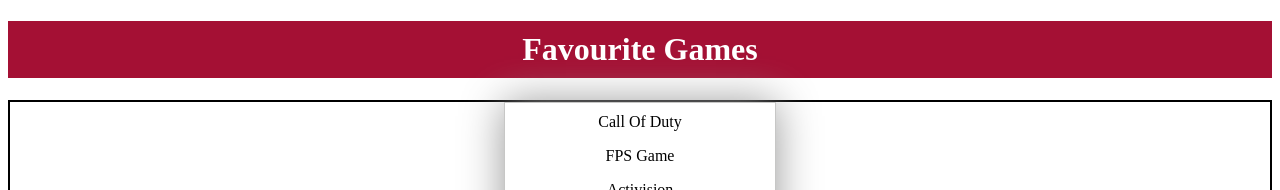
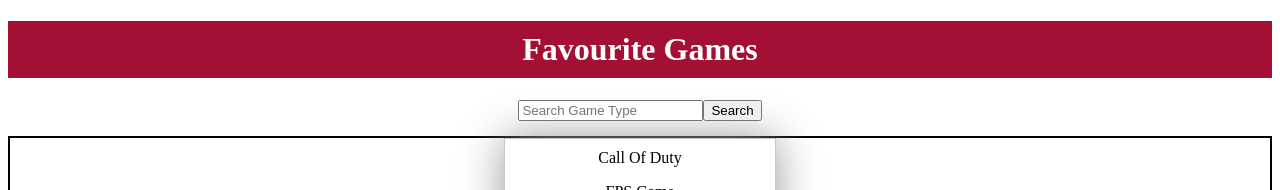
Before and after one commit to jveo/J_Viau_MAD400Assignments_FavouriteGames, an Angular app: page / in a window 1280 px wide. Shown: the top 190 px of the page. Built offline with nearby package versions, Linux system fonts and the light colour scheme.

Commit message:
completed with confusion on the last step of Assignment 3

```diff
--- a/src/app/content-card/content-card.component.ts
+++ b/src/app/content-card/content-card.component.ts
@@ -9,7 +9,7 @@
 })
 export class ContentCardComponent implements OnInit {
 
-  @Input() content: Content | undefined
+  @Input() content?: Content
 
   constructor() {
 
--- a/src/app/content-list/content-list.component.html
+++ b/src/app/content-list/content-list.component.html
@@ -1,9 +1,12 @@
-                                                <!--POSSIBLE 'TYPES' TO TRY:
-                                                                Fps
-                                                                Fantasy
-                                                                Fighter
+<!--POSSIBLE 'TYPES' TO TRY:
+Fps
+Fantasy
+Fighter
+-->
 
-                                                -->
+<input  #genre placeholder="Search Game Type"/>
+<button (click)="doesExist(genre.value)">Search</button>
+
 <div class="Cards-Content" *ngFor="let game of (gamesList | filter:''); index as i; first as first" [ngClass]=" {first: first} ">
 
         <app-content-card [content]="game"></app-content-card>
--- a/src/app/content-list/content-list.component.scss
+++ b/src/app/content-list/content-list.component.scss
@@ -2,14 +2,6 @@
     border: 2px solid black;
 }
 
-.Fps-Games{
-    background-color: blue;
+input {
+    margin-bottom: 15px;
 }
-
-.Fantasy-Games{
-    background-color: purple;
-}
-
-.Fighter-Games{
-    background-color: red;
-}
--- a/src/app/content-list/content-list.component.ts
+++ b/src/app/content-list/content-list.component.ts
@@ -3,6 +3,7 @@
 } from '../helper-files/content-interface'
 import {
   Component,
+  Input,
   OnInit
 } from '@angular/core';
 
@@ -94,4 +95,16 @@
 
   ngOnInit(): void {}
 
+  doesExist(searchGenre?: String){
+    searchGenre = searchGenre?.toLowerCase()
+      if(this.gamesList.some(e => e.type?.toLowerCase() == searchGenre)){
+        alert(`Search for ${searchGenre} does exist`)
+      } else if(searchGenre === "") {
+        alert("invalid entry")
+      } else {
+        alert("not found")
+      }
+  }
+
+
 }
```
